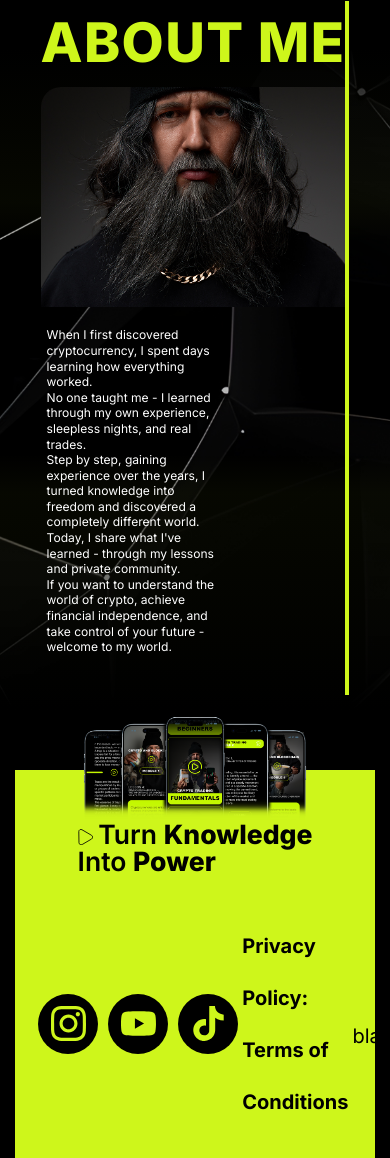
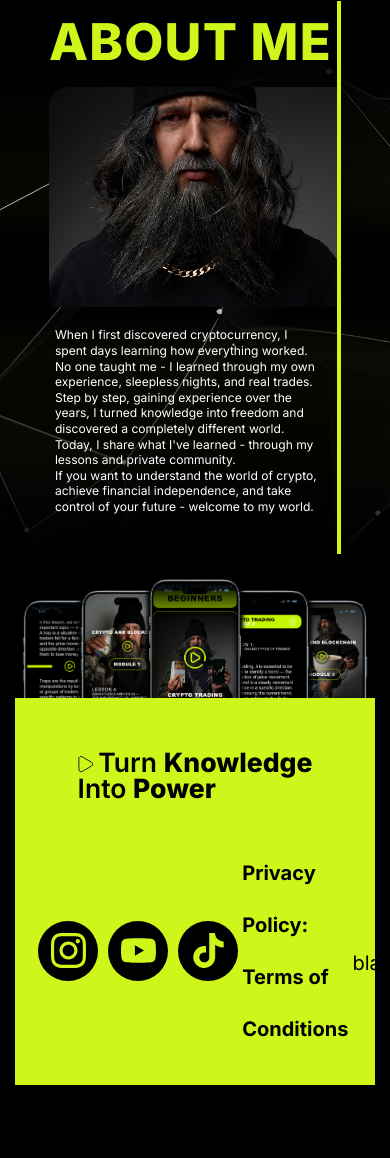
Before and after one commit to Viktor1905/crypto_onepage_refactor, a website: page index.html in a window 390 px wide. Shown: the part 3689-4847 px from the top of the page. After the commit the page ends 4774 px from the top, so only its background shows below. Drawn offline with Linux system fonts and the light colour scheme; a web font is replaced by a local one.

Commit message:
feat: done responsive for iphone-footer-carousel

```diff
--- a/index.html
+++ b/index.html
@@ -371,14 +371,14 @@
                 <div class="relative scroll-animate-right leading-[52px] max-mobile-big:border-r-4 max-mobile-big:border-lime-green">
                     <!-- Content -->
                     <div class="flex flex-col items-start pt-[75px] pl-[78px] max-note:pl-[4.1vw] max-mobile-big:pl-0 max-mobile-big:pt-[35px] max-mobile:pt-[15px] ">
-                        <h2 class="text-[4.5vw] 3xl:text-[86px] font-black text-lime-green uppercase tracking-wide mb-[100px] max-note:mb-[7.3vw] max-mobile-big:text-[8vw] max-mobile-mid:text-[14vw]  max-mobile-big:mb-[12px] max-mobile-mid:mb-[5vw] ">ABOUT ME</h2>
+                        <h2 class="text-[4.5vw] 3xl:text-[86px] font-black text-lime-green uppercase tracking-wide mb-[100px] max-note:mb-[7.3vw] max-mobile-big:text-[8vw] max-mobile-mid:text-[13vw]  max-mobile-big:mb-[12px] max-mobile-mid:mb-[5vw] ">ABOUT ME</h2>
 
                         <!-- Mobile Section - Image Placeholder -->
                             <img src="images/homeless-photo.png" alt="About Me" loading="lazy"
                                  class="w-[100%] max-w-[400px] object-cover rounded-tl-[20px] max-mobile:h-[220px] max-mobile-mid:h-[320px] h-[420px]  object-[50%_40%]  hidden max-mobile-big:block">
 
                         <div class=" max-mobile-big:p-[20px_17px_40px_6px]">
-                            <p class="text-white text-[20px] max-w-[612px] max-tablet:max-w-[452px] max-mobile-big:max-w-[43vw] max-mobile-big:text-[2.2vw] max-mobile-big:leading-[3vw]  max-mobile-mid:text-[3.1vw] max-mobile-mid:leading-[4vw]">
+                            <p class="text-white text-[20px] max-w-[612px] max-tablet:max-w-[452px] max-mobile-big:max-w-[43vw] max-mobile-mid:max-w-[68vw] max-mobile-big:text-[2.2vw] max-mobile-big:leading-[3vw]  max-mobile-mid:text-[3.1vw] max-mobile-mid:leading-[4vw]">
                                 When I first discovered cryptocurrency, I spent days learning how everything worked.<br>
                                 No one taught me - I learned through my own experience, sleepless nights, and real trades.<br>
                                 Step by step, gaining experience over the years, I turned knowledge into freedom and discovered a completely different world.<br>
@@ -393,11 +393,13 @@
     </section>
 
     <!-- Footer Section -->
-    <footer class="">
-        <div class="max-w-[1763px] flex justify-center mx-[80px] mt-[36px] max-note:mt-0 scroll-animate-scale">
+    <footer>
+        <div class="max-w-[1763px] flex justify-center mx-[80px] max-tablet:mx-[4.4vw] mt-[36px] max-note:mt-0 scroll-animate-scale">
+            <a href="#programs">
             <img src="images/iPHONE-Footer-Carousel.png" alt="iPHONE Presentation" loading="lazy" class="w-full h-full object-cover">
+            </a>
         </div>
-        <div class="max-w-[1640px] mx-[7.4%] max-note:mx-[3.8%] bg-lime-green mt-[-63px] pt-[65px] pb-[30px] max-note:pt-[51px] md:rounded-t-[144px]">
+        <div class="max-w-[1640px] mx-[7.4%] max-note:mx-[3.8%] bg-lime-green mt-[-63px] pt-[65px] pb-[30px] max-note:pt-[51px] md:rounded-t-[144px] relative z-[1]">
             <!-- Main Call-to-Action -->
             <div class="text-center mb-[85px] max-note:mb-[45px] scroll-animate">
                 <div class="flex items-center justify-center text-[93px] max-note:text-[6.8vw] relative">
```
Also changed, not shown: src/output.css.
